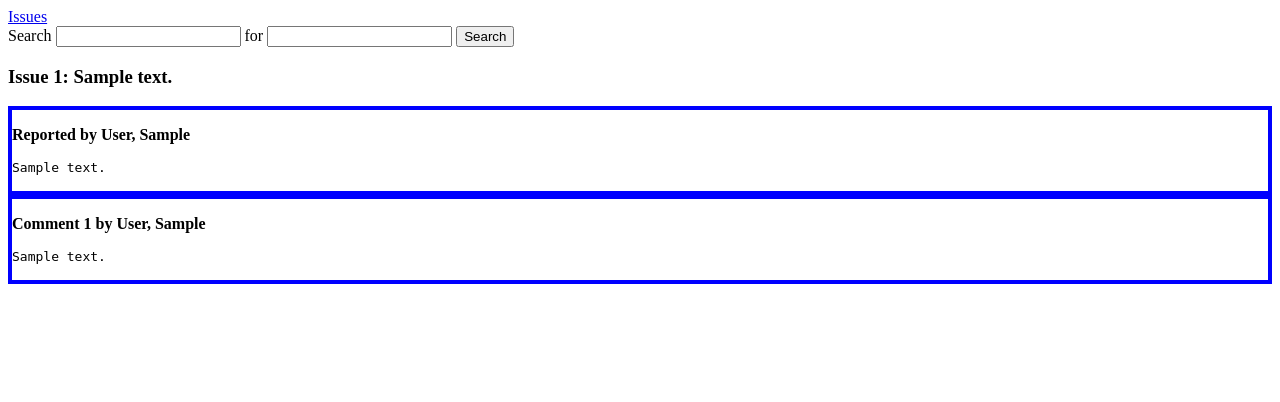
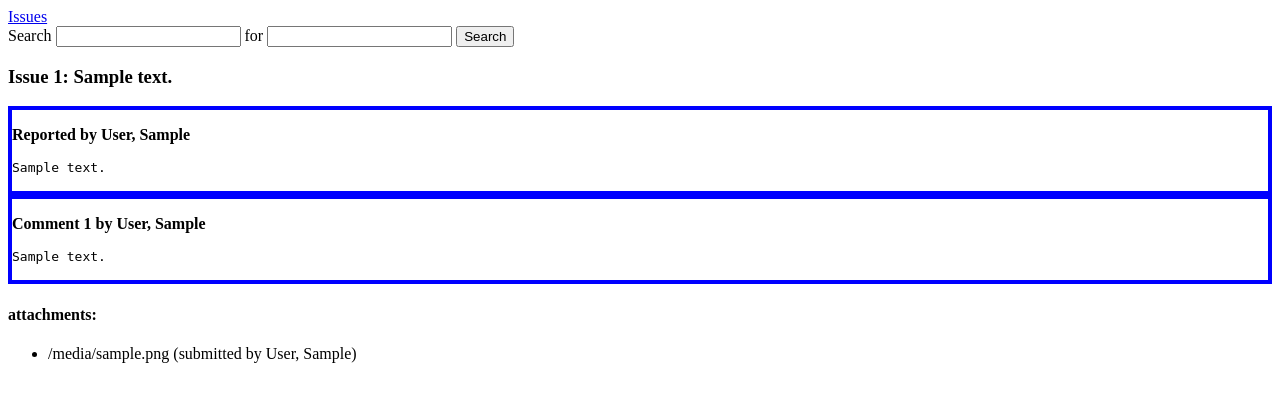
Before and after one commit to certik/bugzilla_ui, a Django app: template templates/bug.html in a window 1280 px wide. Shown: the top 402 px of the page. Run offline with Django 3.2, Linux system fonts and the light colour scheme; the template is opened without the code that fills it: most values are stand-ins (such as "Sample title", 1, 10 or a date in 2020); form fields are guessed from the names that the template uses.

Commit message:
Show attachments

```diff
--- a/templates/bug.html
+++ b/templates/bug.html
@@ -32,6 +32,17 @@
         </p>
     </div>
     {% endfor %}
+    <p>
+    <h4>attachments:</h4>
+    <ul>
+    {% for a in attachments %}
+    <li>
+    {{ a.filename }} (submitted by {{ a.submitter.realname }},
+        {{ a.creation_ts }})
+    </li>
+    {% endfor %}
+    </ul>
+    </p>
 
 </body>
 </html>
--- a/ui/views.py
+++ b/ui/views.py
@@ -3,7 +3,7 @@
 from django.http import HttpResponseRedirect
 from django import forms
 
-from models import Bugs
+from models import Bugs, Attachments
 
 urlpatterns = patterns('bugzilla_ui.ui.views',
     (r'^$', 'index_view'),
@@ -40,11 +40,14 @@
     comments = bug.longdescs_set.all()
     comments_first = comments[0]
     comments_other = comments[1:]
+    attachments = bug.attachments_set.all()
+    #attachments = Attachments.objects.filter(bug_id=bug_id)
     return render_to_response("bug.html", {
         "bug": bug,
         "comments_first": comments_first,
         "comments_other": comments_other,
         "form": form,
+        "attachments": attachments,
         })
 
 def redirect_index(request):
```
Also changed, not shown: ui/models.py (+33 -34 lines).
